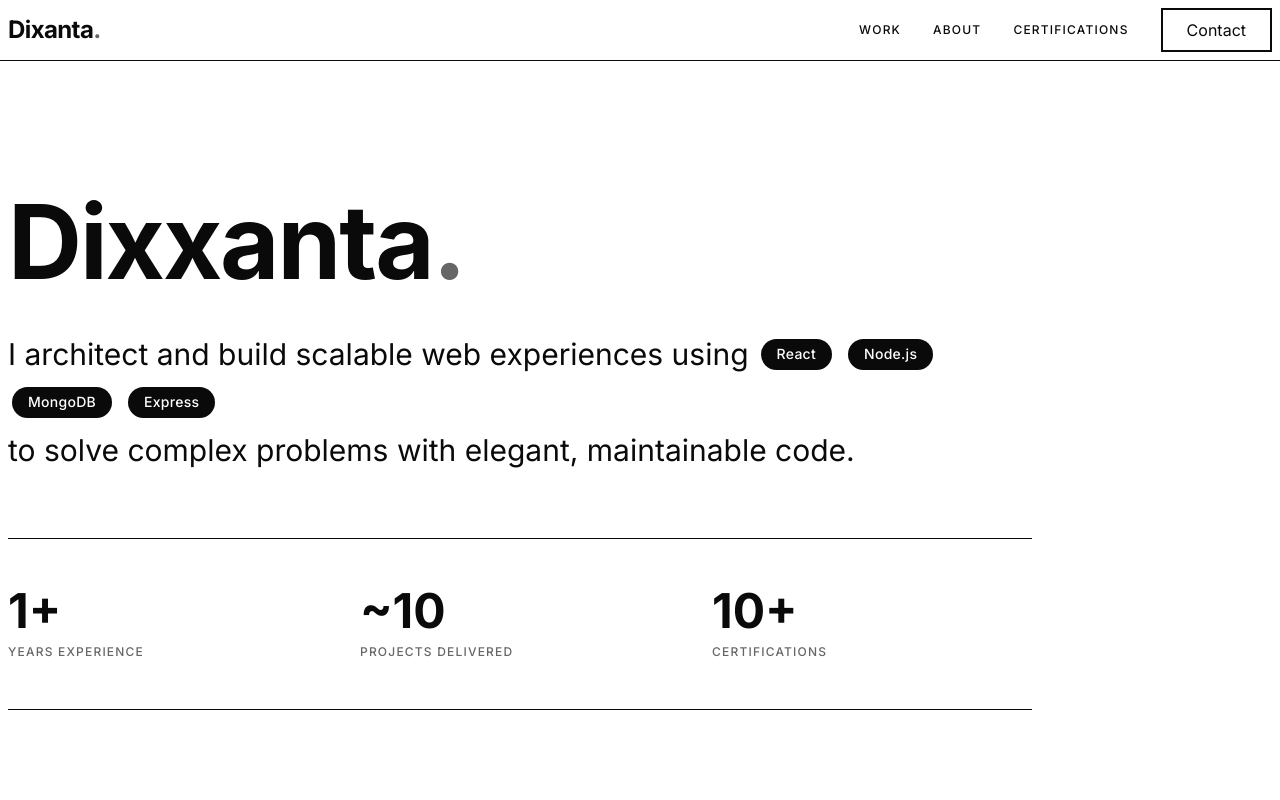
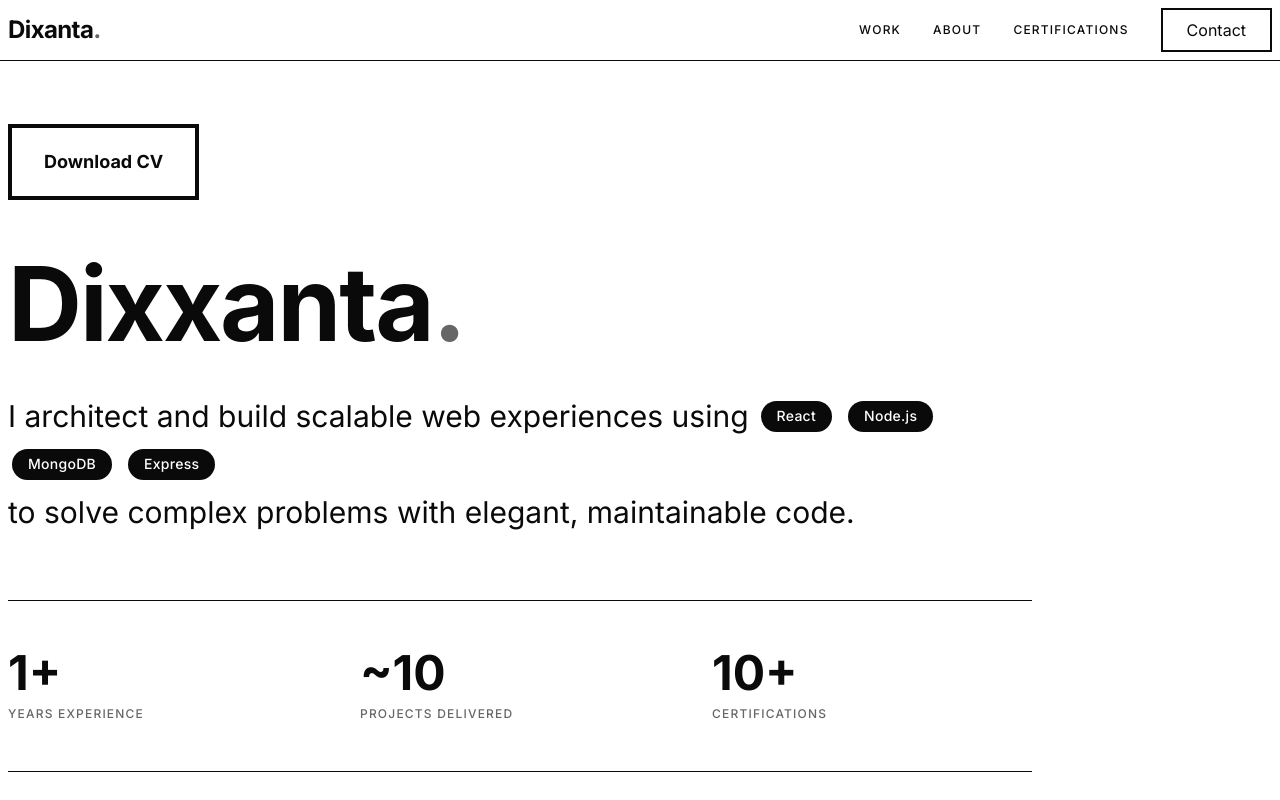
Before and after one commit to dixxanta08/dixxanta-portfoilio, a Next.js app: page / in a window 1280 px wide. Shown: the top 800 px of the page. Built offline with nearby package versions, Linux system fonts and the light colour scheme.

Commit message:
Add CV download functionality and include CV file

```diff
--- a/app/data/landing-content.json
+++ b/app/data/landing-content.json
@@ -1,4 +1,8 @@
 {
+  "cv": {
+    "downloadText": "Download CV",
+    "filePath": "/DixxantaCV2025.pdf"
+  },
   "hero": {
     "name": "Dixxanta",
     "intro": "I architect and build scalable web experiences using",
--- a/app/page.tsx
+++ b/app/page.tsx
@@ -6,6 +6,16 @@ export default function Home() {
       {/* Hero Section */}
       <section className="container-brutalist min-h-screen flex flex-col justify-center py-20">
         <div className="max-w-5xl">
+          {/* CV Download Button */}
+          <div className="mb-12 p-2 border-4 border-foreground bg-background inline-block">
+            <a
+              href={landingContent.cv.filePath}
+              download
+              className="inline-block px-6 py-3 bg-foreground text-background font-bold text-lg hover:opacity-90 transition-opacity"
+            >
+              {landingContent.cv.downloadText}
+            </a>
+          </div>
           {/* Giant Name */}
           <h1 className="text-[clamp(3rem,12vw,10rem)] font-bold leading-[0.9] mb-8 tracking-tight">
             {landingContent.hero.name}
```
Also changed, not shown: 1 other file (tests, documents, lock files or other folders).
